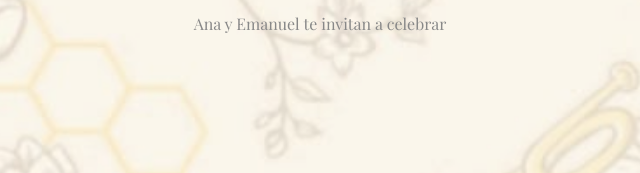
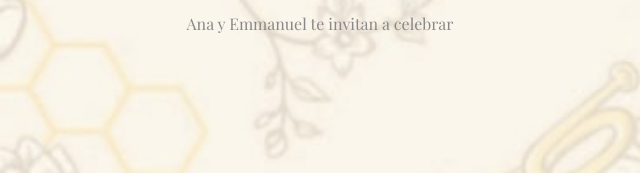
Before and after one commit to KrizpBacooon/InvitacionBabyShower, a plain HTML site: page index.html in a window 1280 px wide. Shown: the part 222-395 px from the top of the page, 320-960 px from the left. Drawn offline with nearby package versions, Linux system fonts and the light colour scheme.

Commit message:
Fix HTML formatting and update invitation text

```diff
--- a/index.html
+++ b/index.html
@@ -58,7 +58,7 @@
             Baby Shower de
         </div>
         <div class="name">Emyan</div>
-        <div class="invitation-text">Ana y Emanuel te invitan a celebrar</div>
+        <div class="invitation-text">Ana y Emmanuel te invitan a celebrar</div>
 
         <div class="pooh-container" onclick="startTransition()">
             <img src="images/pooh2_clean.png" alt="Winnie Pooh con globos" class="pooh-image" id="poohImage">
```
